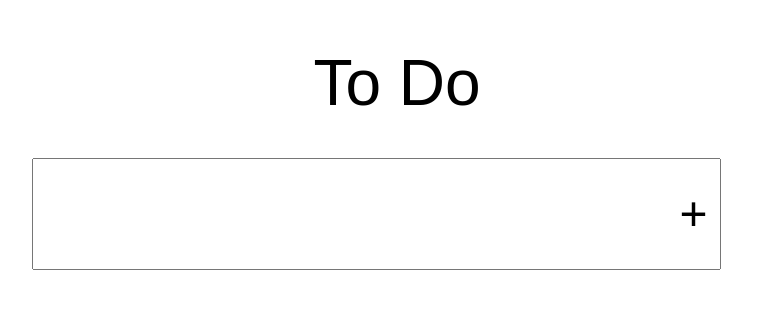
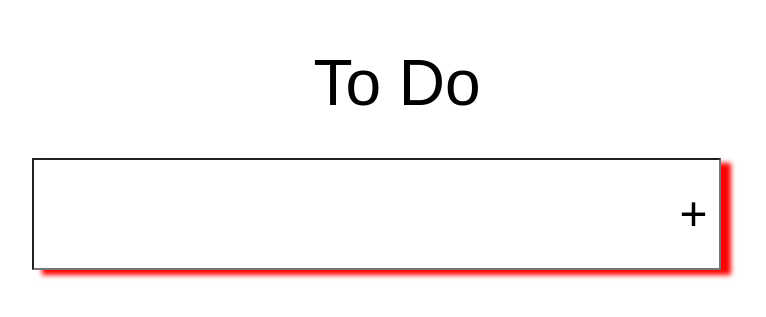
Before and after one commit to GarrettAnderson/todo, a website: page public/index.html in a window 1280 px wide. Shown: the part 245-562 px from the top of the page, without its empty margins (243-1009 px from the left). Drawn offline with Linux system fonts and the light colour scheme.

Commit message:
added a box shadow to the input field

```diff
--- a/public/screen.css
+++ b/public/screen.css
@@ -46,6 +46,10 @@ button.addToDo {
     justify-content: center;
 }
 
+.inputAddSection input {
+  box-shadow: 10px 5px 5px red;
+}
+
 .toDoList {
   list-style: none;
 }
```
